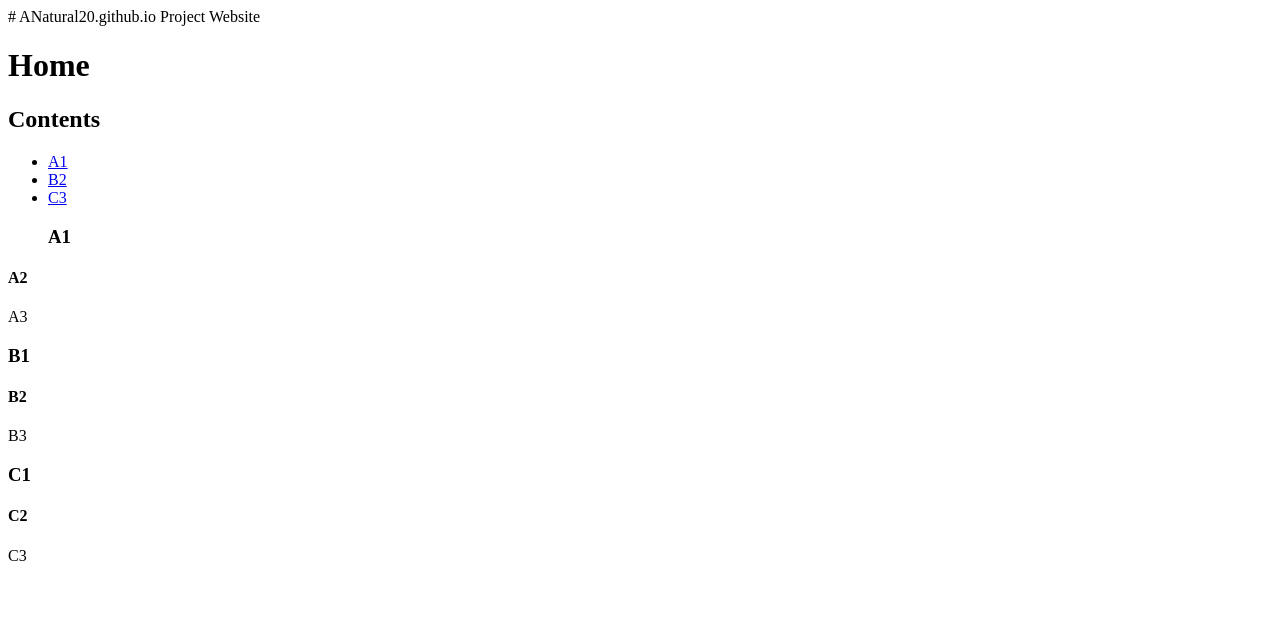
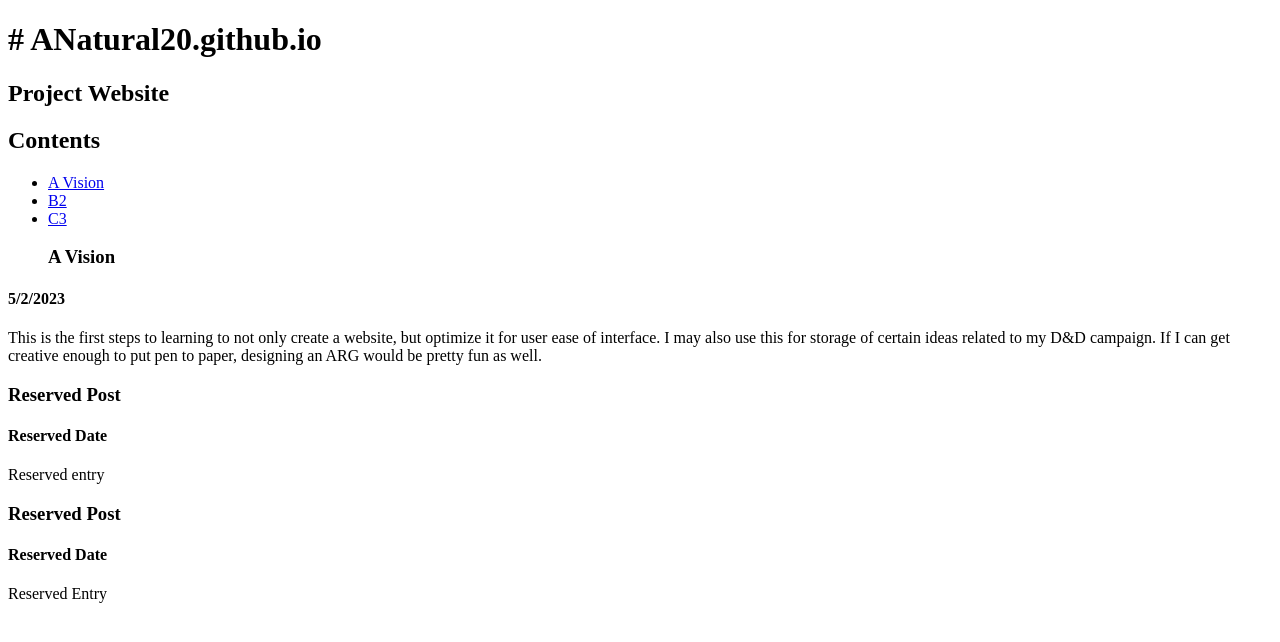
Before and after one commit to ANatural20/ANatural20.github.io, a plain HTML site: page index.html in a window 1280 px wide. Drawn offline with Linux system fonts and the light colour scheme.

Commit message:
Update index.html
initial entry
just getting a feel for HTML

```diff
--- a/index.html
+++ b/index.html
@@ -1,5 +1,3 @@
-# ANatural20.github.io
-Project Website
 <!DOCTYPE html>
 <html>
     <head>
@@ -7,7 +5,14 @@ Project Website
         <title>Simple </title>
         <style>
             .headone {
+                text-size: 30px;
                 font-style: "Monaco", "Lucida Console", monospace;
+                align: center;
+            }
+            .headtwo {
+                text-size: 20px;
+                font-style: "Monaco", "Lucida Console", monospace;
+                align: center;
             }
             .contents{
                 font-style: "Monaco", "Lucida Console", monospace;
@@ -15,30 +20,33 @@ Project Website
             .headthree{
             }
             .date{
+                font-style: "Monaco", "Lucida Console", monospace;
+                align: left;
             }
         </style>
     </head>
     <body>
 
-        <h1 class="headone">Home</h1>
+        <h1 class="headone"># ANatural20.github.io</h1>
+        <h2 class="headtwo">Project Website</h2>
 
         <h2 class="contents">Contents</h2>
             <ul>
-        <li class="headthree"><a href= "#firstpost">A1</a></li>
+        <li class="headthree"><a href= "#firstpost">A Vision</a></li>
             <li class="headthree"><a href= "#secondpost">B2</a></li>
             <li class="headthree"><a href= "#thirdpost">C3</a></li>
         </ul>
 
-    <h3><ul class="headone" id="firstpost">A1</ul></h3>
-        <h4 class="date">A2</h4>
-        <p>A3</p>
-    <h3 class="headone" id= "secondpost">B1</h3>
-        <h4 class="date">B2</h4>
-        <p>B3</p>
+    <h3><ul class="headone" id="firstpost">A Vision</ul></h3>
+        <h4 class="date">5/2/2023</h4>
+        <p>This is the first steps to learning to not only create a website, but optimize it for user ease of interface. I may also use this for storage of certain ideas related to my D&D campaign. If I can get creative enough to put pen to paper, designing an ARG would be pretty fun as well.</p>
+    <h3 class="headone" id= "secondpost">Reserved Post</h3>
+        <h4 class="date">Reserved Date</h4>
+        <p>Reserved entry</p>
 
-    <h3 class="headone" id="thirdpost">C1</h3>
-        <h4 class="date">C2</h4>
-        <p>C3</p>
+    <h3 class="headone" id="thirdpost">Reserved Post</h3>
+        <h4 class="date">Reserved Date</h4>
+        <p>Reserved Entry</p>
 
 
 
```
